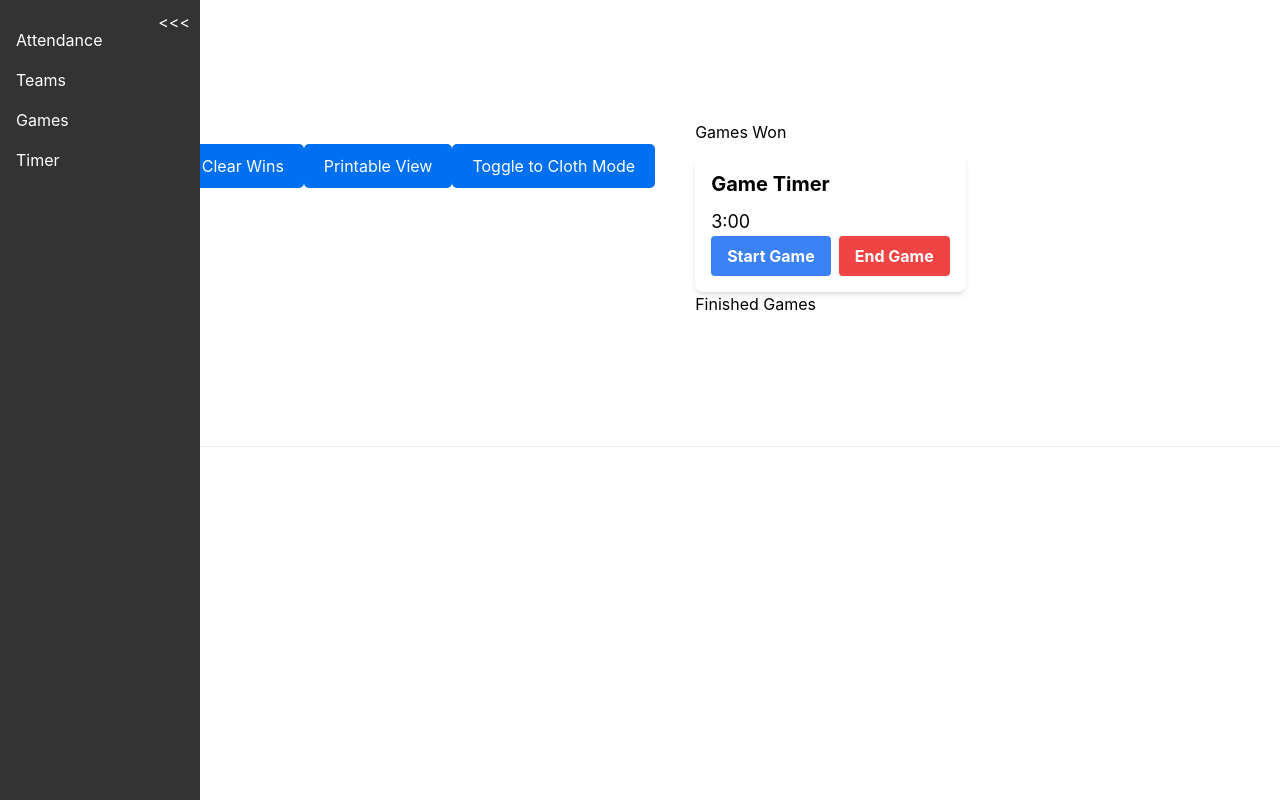
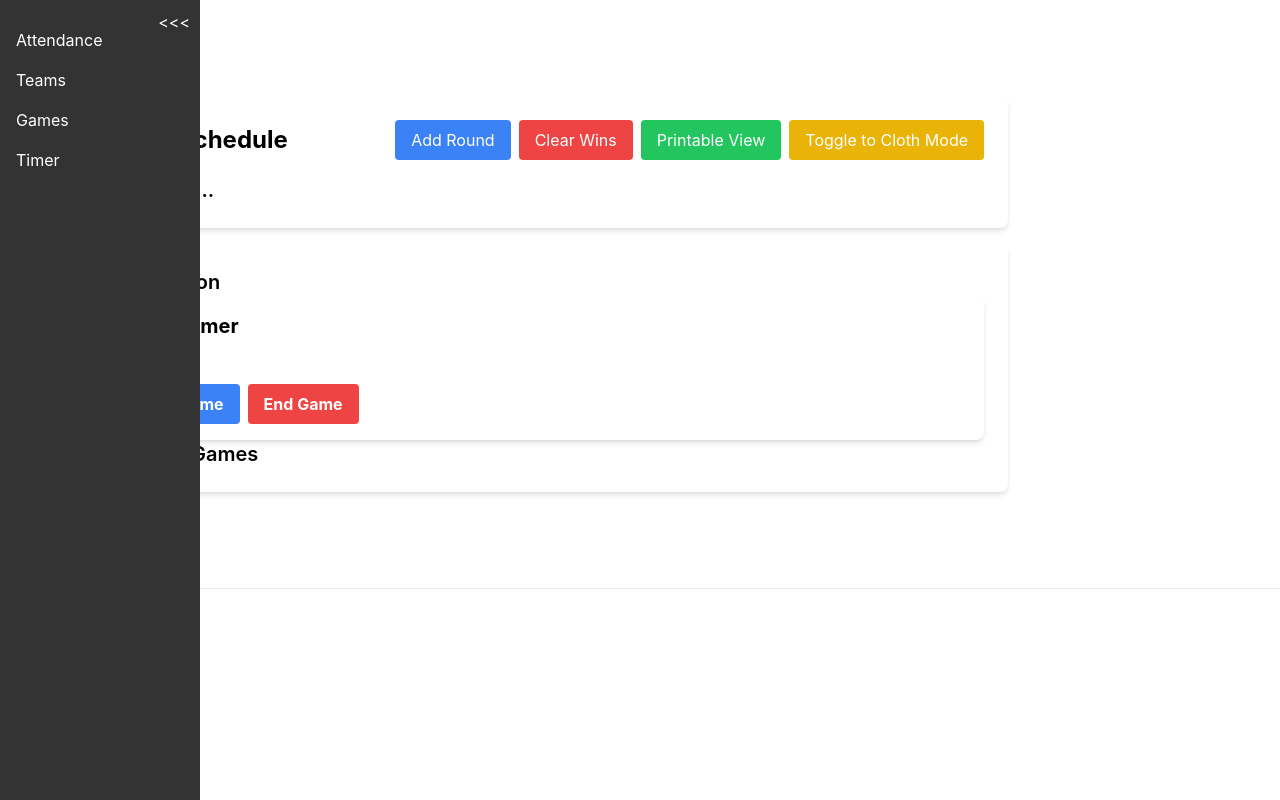
Before and after one commit to jsartin513/open-gym, a Next.js app: page /games in a window 1280 px wide. Built offline with nearby package versions, Linux system fonts and the light colour scheme.

Commit message:
Styles on games page

```diff
--- a/src/pages/games.js
+++ b/src/pages/games.js
@@ -2,7 +2,6 @@ import React, { useEffect, useState } from "react";
 import Layout from "../components/(layout)/layout";
 import PrintableSchedule from "../components/PrintableSchedule";
 import Timer from "../components/Timer";
-import styles from "../styles/GamesPage.module.css";
 import {
   generateRotatingSchedule,
   generateRoundRobinSchedule,
@@ -133,38 +132,49 @@ const GamesPage = () => {
 
   return (
     <Layout>
-      <div className={styles.container}>
-        <div className={styles.gamesSchedulePanel}>
-          <div className={styles.gamesHeader}>
-            <h1>Game Schedule</h1>
-            <button className={styles.button} onClick={handleAddGamesRound}>
+      <div className="container mx-auto p-4 pl-20">
+        <div className="bg-white shadow-md rounded-lg p-6 mb-4">
+          <div className="flex justify-between items-center mb-4">
+            <h1 className="text-2xl font-bold">Game Schedule</h1>
+            <div className="space-x-2">
+              <button
+                className="bg-blue-500 text-white px-4 py-2 rounded hover:bg-blue-700"
+                onClick={handleAddGamesRound}
+              >
                 Add Round
               </button>
-            <button className={styles.button} onClick={handleClearWins}>
+              <button
+                className="bg-red-500 text-white px-4 py-2 rounded hover:bg-red-700"
+                onClick={handleClearWins}
+              >
                 Clear Wins
               </button>
               <button
-              className={styles.button}
+                className="bg-green-500 text-white px-4 py-2 rounded hover:bg-green-700"
                 onClick={() => setIsPrintableView(!isPrintableView)}
               >
                 {isPrintableView ? "Back to Schedule" : "Printable View"}
               </button>
-            <button className={styles.button} onClick={handleModeToggle}>
+              <button
+                className="bg-yellow-500 text-white px-4 py-2 rounded hover:bg-yellow-700"
+                onClick={handleModeToggle}
+              >
                 Toggle to {mode === "foam" ? "Cloth" : "Foam"} Mode
               </button>
+            </div>
           </div>
           {isPrintableView ? (
             <PrintableSchedule schedule={schedule} />
           ) : (
             <>
               {currentGame && (
-                <div className={styles.currentGame}>
-                  <h2>Current Game</h2>
-                  <p>
+                <div className="mb-4">
+                  <h2 className="text-xl font-semibold">Current Game</h2>
+                  <p className="mb-2">
                     {currentGame.homeTeam} vs {currentGame.awayTeam}
                   </p>
                   <select
-                    className={styles.select}
+                    className="select"
                     value={winners[currentGameIndex] || ""}
                     onChange={(e) =>
                       handleWinnerChange(currentGameIndex, e.target.value)
@@ -179,22 +189,22 @@ const GamesPage = () => {
                     </option>
                     {mode === "cloth" && <option value="tie">Tie</option>}
                   </select>
-                  <button onClick={() => handleSkipGame(currentGameIndex)}>
+                  <button className="btn mt-2" onClick={() => handleSkipGame(currentGameIndex)}>
                     Skip
                   </button>
                 </div>
               )}
               {nextGame && (
-                <div className={styles.nextGame}>
-                  <h2>Next Game</h2>
+                <div className="mb-4">
+                  <h2 className="text-xl font-semibold">Next Game</h2>
                   <p>
                     {nextGame.homeTeam} vs {nextGame.awayTeam}
                   </p>
                 </div>
               )}
               <div>
-                <h2>After that...</h2>
-                <ul className={styles.gamesList}>
+                <h2 className="text-xl font-semibold">After that...</h2>
+                <ul className="list-disc pl-5">
                   {upcomingGames.slice(2).map((game, index) => (
                     <li key={index}>
                       {game.homeTeam} vs {game.awayTeam}
@@ -206,11 +216,11 @@ const GamesPage = () => {
           )}
         </div>
         {!isPrintableView && (
-          <div className={styles.gamesWonPanel}>
+          <div className="bg-white shadow-md rounded-lg p-6">
             {mode === "foam" && (
               <div>
-                <h2>Games Won</h2>
-                <ul>
+                <h2 className="text-xl font-semibold">Games Won</h2>
+                <ul className="list-disc pl-5">
                   {Object.keys(gamesWonByTeam).map((team, index) => (
                     <li key={index}>
                       {team}: {gamesWonByTeam[team]}
@@ -221,8 +231,8 @@ const GamesPage = () => {
             )}
             {mode === "cloth" && (
               <div>
-                <h2>Points</h2>
-                <ul>
+                <h2 className="text-xl font-semibold">Points</h2>
+                <ul className="list-disc pl-5">
                   {Object.keys(calculateClothPoints()).map((team, index) => (
                     <li key={index}>
                       {team}: {calculateClothPoints()[team]}
@@ -232,13 +242,11 @@ const GamesPage = () => {
               </div>
             )}
 
-            <Timer
-              mode={mode}
-            />
+            <Timer mode={mode} />
 
             <div>
-              <h2>Finished Games</h2>
-              <ul className={styles.gamesList}>
+              <h2 className="text-xl font-semibold">Finished Games</h2>
+              <ul className="list-disc pl-5">
                 {pastGames.map((game, index) => (
                   <li key={index}>
                     {game.homeTeam} vs {game.awayTeam} - Winner:{" "}
```
Lines whose indentation alone changed are shown as unchanged.
